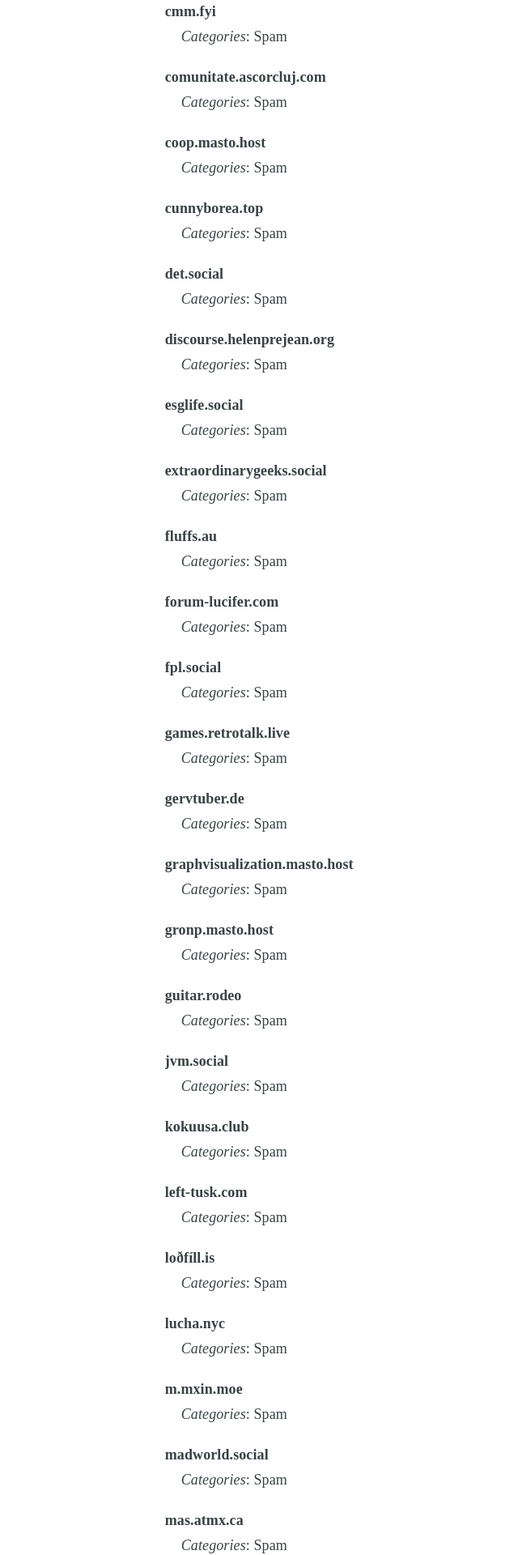
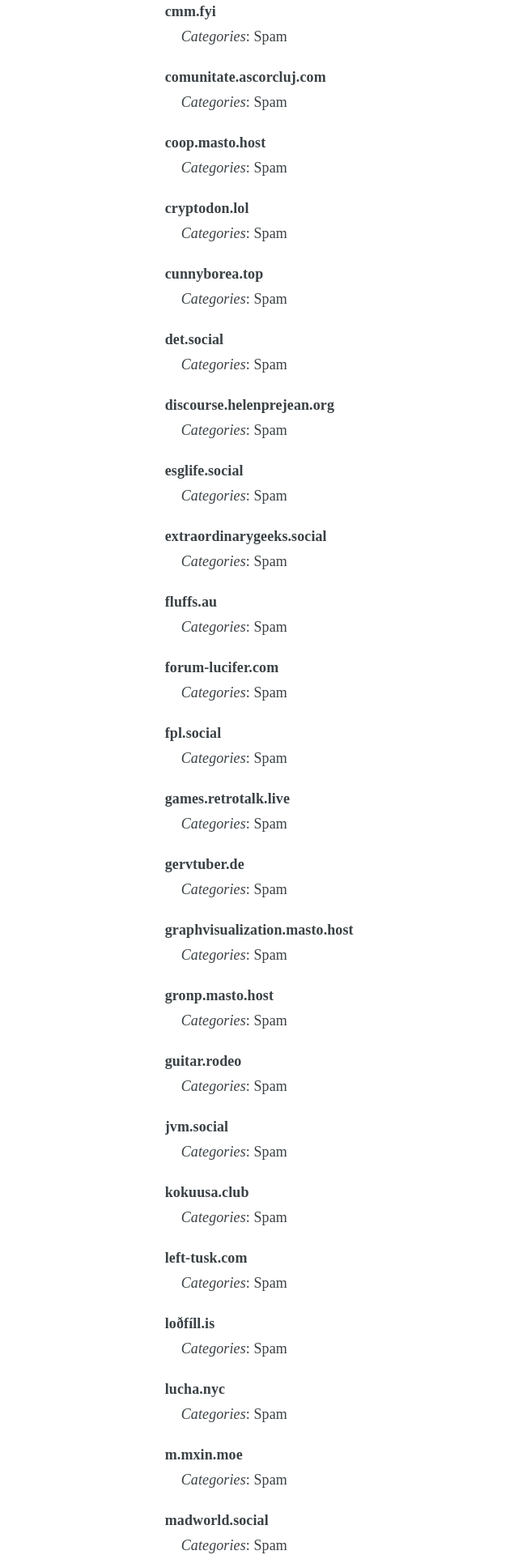
Before and after one commit to chaossocial/meta, a Jekyll site: the page built from federation.md, in a window 1280 px wide. Shown: the part 1640-3560 px from the top of the page at 81% size, without its empty margins (226-866 px from the left). Built offline with Jekyll 4.4.1, drawn with Linux system fonts in a browser that asks for light colours; some of the changed text lies outside the part shown.

Commit message:
Limit cryptodon.lol

```diff
--- a/_data/limited_instances.json
+++ b/_data/limited_instances.json
@@ -89,6 +89,15 @@
   },
   {
     "instance": "coop.masto.host",
+    "tags": [
+      "SPAM"
+    ],
+    "receipts": [],
+    "comment_en": "",
+    "comment_de": ""
+  },
+  {
+    "instance": "cryptodon.lol",
     "tags": [
       "SPAM"
     ],
```
